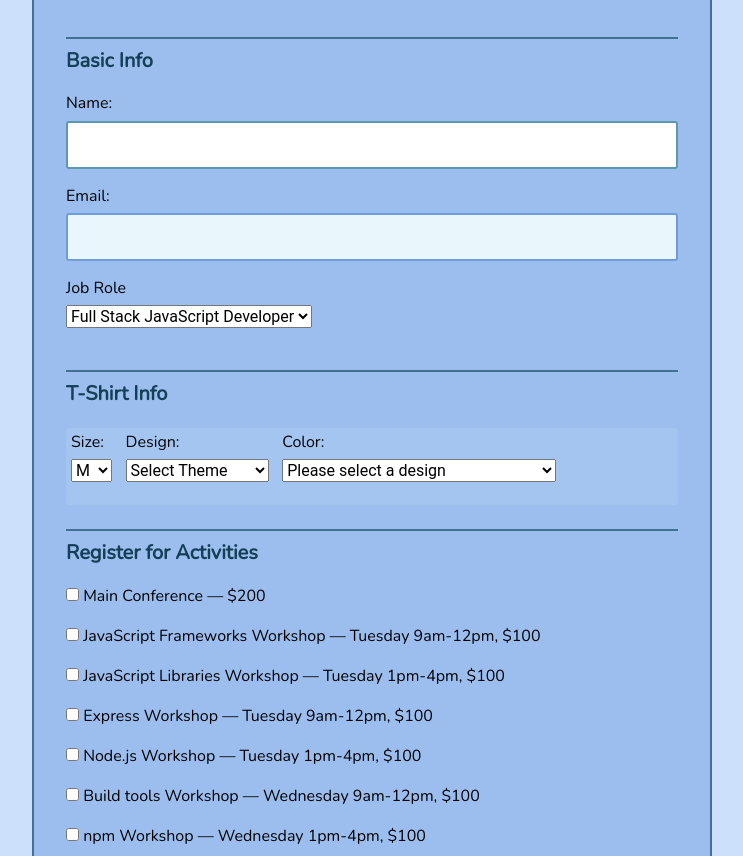
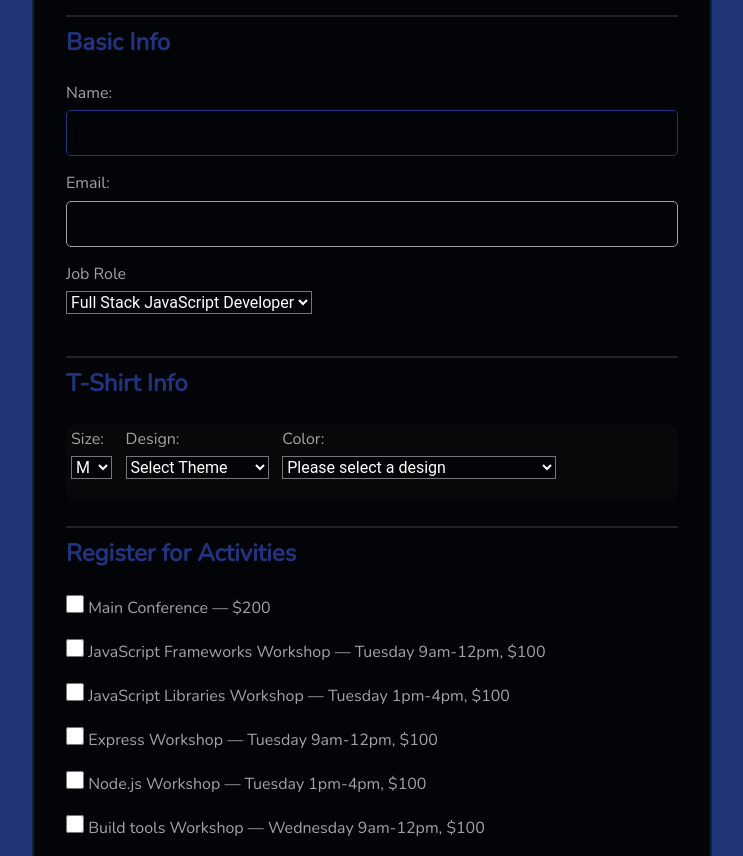
Before and after one commit to MrFox09/techdegree-project3, a plain HTML site: page index.html in a window 1280 px wide. Shown: the part 231-1087 px from the top of the page, without its empty margins (268-1011 px from the left). Drawn offline with nearby package versions, Linux system fonts and the light colour scheme.

Commit message:
Update style.css

```diff
--- a/css/style.css
+++ b/css/style.css
@@ -16,18 +16,19 @@ button {
 
 body {
   font: 1em/1.5;
-  color: rgba(6, 49, 68, 0.9);
-	background: #CDE0FB;
+  color: #213480;
+	background: #213475 ;
 }
 
 header {
 	text-align: center;
 }
 
-h1 {
+h1,h2 {
 	font-size: 2.5em;
 	text-shadow: 0 1px 0 rgba(255, 255, 255, 0.85);
 	margin: 0;
+  color: white;
 }
 
 a {
@@ -35,12 +36,12 @@ a {
 }
 
 .error {
-padding: 0.3em 0.3em 0.3em;
+padding: 0.5em 0.5em 0.5em;
 color: #d6463c;
-border: 3px solid #d6463c;
-border-radius: 3px;
-background:#f5f2ed;
-font-weight:bold;
+border: 1px solid #d6463c;
+border-radius: 5px;
+background:#f5f2ed20;
+font-weight:;
 font-size: 18px;
 margin-bottom: -7px;
 }
@@ -50,13 +51,18 @@ margin-bottom: 15px;
 
 }
 
+.costDiv{
+font-weight:bold;
+font-size: 1.25em;
+}
+
 /* =================================
   Form Element Styles
 ==================================== */
 
 form {
 	padding: .875em 1.875em 1.875em;
-	background: #9BBEEF;
+	background: #030407;
 	border: 2px solid rgba(8, 63, 87, 0.6);
 	border-radius: 3px;
 }
@@ -74,13 +80,13 @@ fieldset {
 
 legend,
 button {
-	font-size: 1.25em;
+	font-size: 1.5em;
 }
 
 legend {
 	font-weight: bold;
 	padding-top: .5em;
-	border-top: 2px solid rgba(8, 63, 87, 0.6);
+	border-top: 2px solid #a3a3a330;
 	margin-bottom: 1.125em;
 }
 
@@ -91,7 +97,7 @@ legend {
 }
 
 label {
-	color: #000;
+	color: #a3a3a3;
 	display: block;
 	margin-bottom: .5em;
 }
@@ -99,33 +105,37 @@ label {
 input,
 select {
 	margin-bottom: 1.125em;
+  color:#a3a3a3;
 }
 
 input {
 	font-size: 1em;
 	font-weight: 500;
 	padding: .8em;
-	background: #e9f6fb;
-	border: 2px solid rgb(111, 157, 220);
-	border-radius: 3px;
+	background: #030407;
+	border: 1px solid #a3a3a3;
+	border-radius: 5px;
 	outline: none;
 }
 
 input:focus {
-	background: #fff;
-	border-color: #5e97b0;
+	background: #030407;
+	border-color: #213480;
 	transition: border-color .4s, background-color .4s;
+  color: white;
 }
 
 input[type="checkbox"],
 input[type="radio"] {
 	display: inline-block;
+  width: 18px;
+  height: 18px;
 }
 
 button {
 	color: #fff;
 	padding: .55em 1.25em;
-	background: #083f57;
+	background: #0A87B1;
 	margin: 1.25em 0 .5em;
 	cursor: pointer;
 	border: 2px solid black;
@@ -134,14 +144,18 @@ button {
 }
 
 button:hover {
-	background: #6F9DDC;
+	background: #078473;
 }
 
 input,
 select,
 option {
 	font-family: 'roboto', sans-serif;
+  background:#030407;
+  color: white;
 }
+
+
 
 /* =================================
   Page Styles
@@ -160,8 +174,9 @@ option {
 .shirt-box {
 	width: 100%;
 	padding: 5px;
-	background: rgba(255, 255, 255, 0.1);
-	border-radius: 4px;
+	background: #26262625;
+	border-radius: 10px;
+
 }
 
 .interests input {
@@ -178,8 +193,8 @@ option {
 	margin-top: 10px;
 	margin-bottom: 10px;
 	padding: 5px;
-	background: rgba(255, 255, 255, 0.1);
-	border-radius: 4px;
+	background: #26262625;
+	border-radius: 10px;
 }
 
 /* =================================
```
